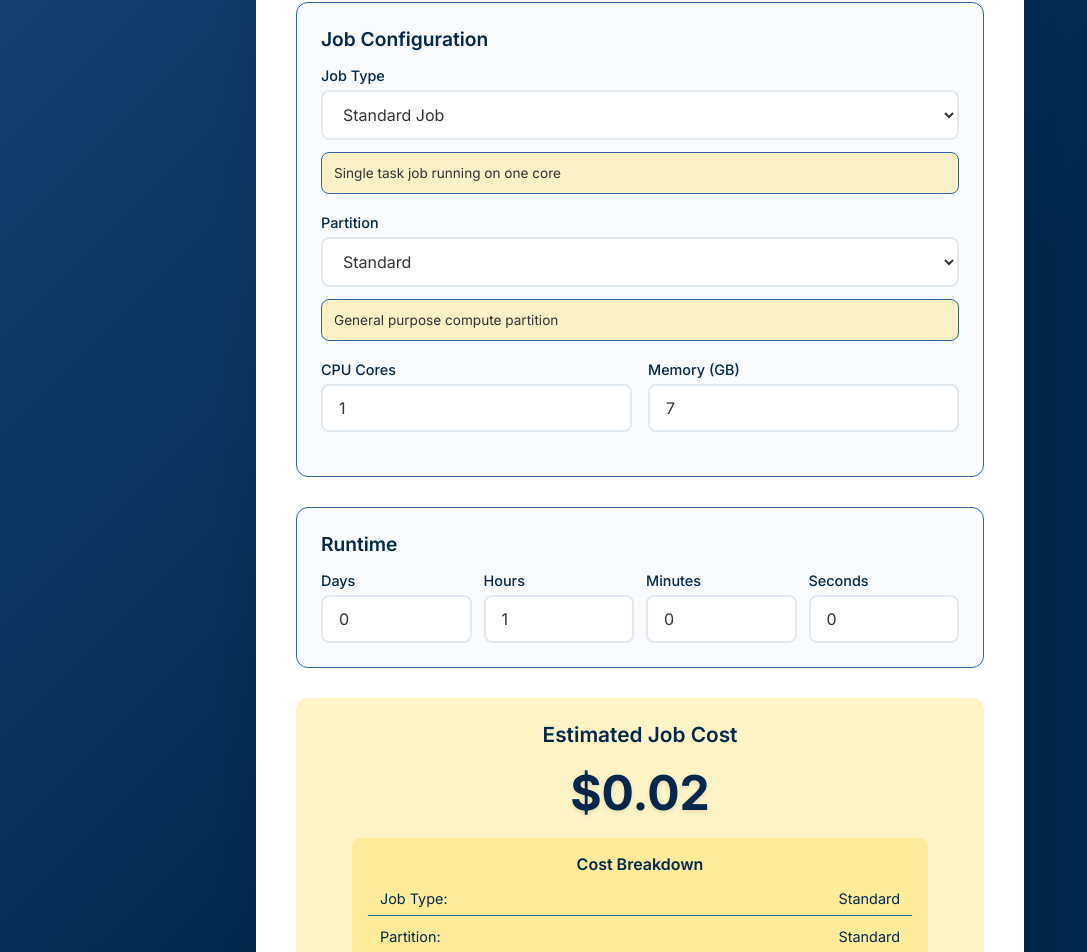
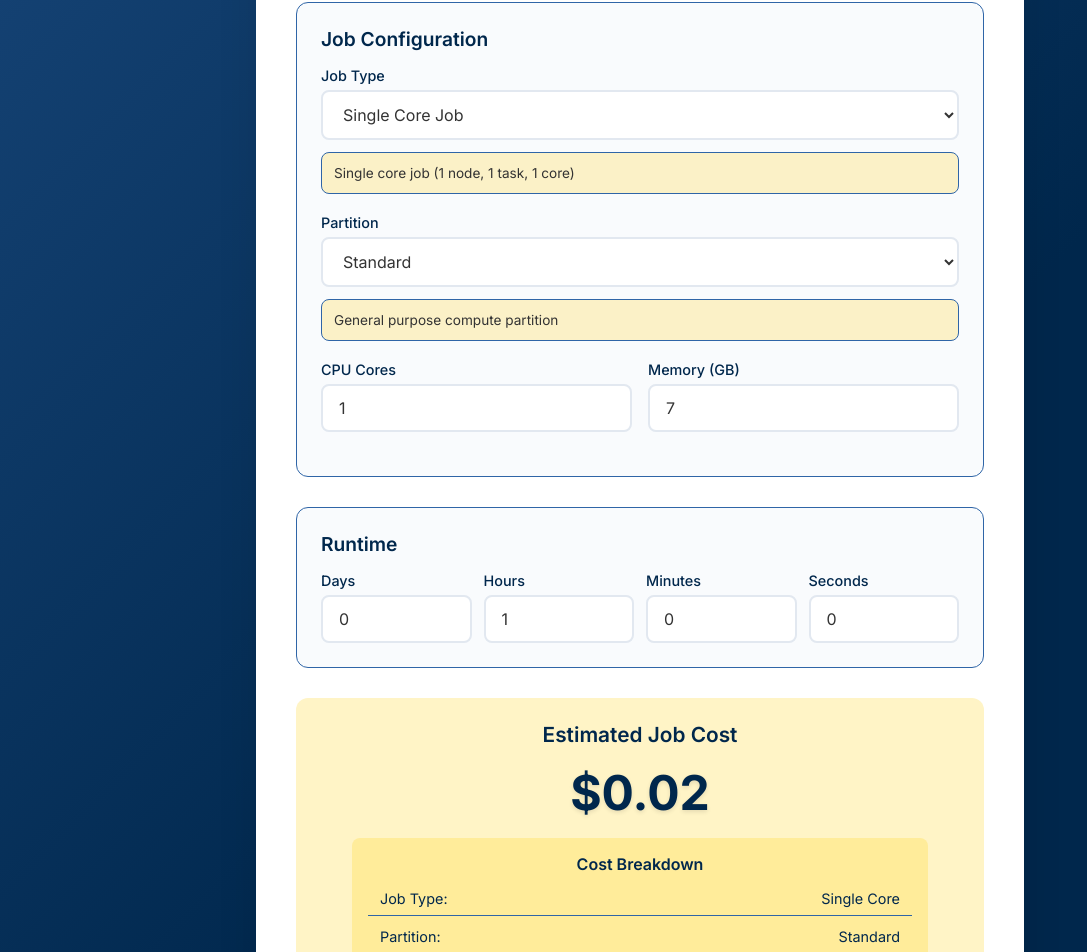
Before and after one commit to um-jglad/um-gl-cost-calc, a React (Vite) app: page / in a window 1280 px wide. Shown: the part 247-1199 px from the top of the page, without its empty margins (0-1087 px from the left). Built offline with nearby package versions, Linux system fonts and the light colour scheme.

Commit message:
refactor: update job type handling and improve UI messaging for single core jobs

```diff
--- a/src/App.jsx
+++ b/src/App.jsx
@@ -229,10 +229,11 @@ function App() {
   // Update default values when partition changes
   useEffect(() => {
     const partitionData = PARTITION_RATES[partition];
-    setCores(partitionData.defaultCores);
-    setMemory(Math.round(partitionData.defaultCores * partitionData.defaultMemoryPerCore));
+    const defaultCores = jobType === 'standard' ? 1 : partitionData.defaultCores;
+    setCores(defaultCores);
+    setMemory(Math.round(defaultCores * partitionData.defaultMemoryPerCore));
     setGpus(partitionData.hasGPU ? 1 : 0);
-  }, [partition]);
+  }, [partition, jobType]);
 
   // Update job configuration when job type changes
   useEffect(() => {
@@ -340,7 +341,7 @@ function App() {
     const memoryPerNode = jobType === 'multicore' ? clampedMemory : Math.ceil(clampedMemory / clampedCores) * clampedCores;
 
     let script = '#!/bin/bash\n';
-    script += `#SBATCH --job-name=${jobType}-job\n`;
+    script += `#SBATCH --job-name=${jobType === 'standard' ? 'single-core' : jobType}-job\n`;
     script += `#SBATCH --partition=${partition}\n`;
 
     if (jobType === 'array') {
@@ -385,7 +386,7 @@ function App() {
       script += 'echo "Array job ID: $SLURM_ARRAY_TASK_ID"\n';
       script += 'your_program --input-file input_${SLURM_ARRAY_TASK_ID}.txt\n';
     } else {
-      script += '# Run standard job\n';
+      script += '# Run single core job\n';
       script += 'your_program\n';
     }
 
@@ -417,13 +418,13 @@ function App() {
               value={jobType}
               onChange={(e) => setJobType(e.target.value)}
             >
-              <option value="standard">Standard Job</option>
+              <option value="standard">Single Core Job</option>
               <option value="multicore">Multicore Job</option>
               <option value="array">Array Job</option>
             </select>
             <div className="partition-info">
               <p>
-                {jobType === 'standard' && 'Single task job running on one core'}
+                {jobType === 'standard' && 'Single core job (1 node, 1 task, 1 core)'}
                 {jobType === 'multicore' && 'Single task job using multiple cores (shared memory)'}
                 {jobType === 'array' && 'Multiple independent jobs with the same resource requirements'}
               </p>
@@ -453,14 +454,20 @@ function App() {
                 type="number"
                 id="cores"
                 min="1"
-                max={getMaxCores()}
+                max={jobType === 'standard' ? 1 : getMaxCores()}
                 value={cores}
-                className={isValueEmpty(cores) ? 'warning' : isValueOutOfRange(cores, 1, getMaxCores()) ? 'error' : ''}
-                onChange={handleInputChange(setCores, 1, getMaxCores())}
+                className={isValueEmpty(cores) ? 'warning' : isValueOutOfRange(cores, 1, jobType === 'standard' ? 1 : getMaxCores()) ? 'error' : ''}
+                onChange={handleInputChange(setCores, 1, jobType === 'standard' ? 1 : getMaxCores())}
                 onFocus={handleInputFocus}
                 onWheel={handleInputWheel}
+                disabled={jobType === 'standard'}
               />
-              {isValueOutOfRange(cores, 1, getMaxCores()) && (
+              {jobType === 'standard' && cores > 1 && (
+                <div className="warning-message">
+                  ⚠️ Standard jobs are limited to 1 core. Consider switching to "Multicore Job" for multiple cores.
+                </div>
+              )}
+              {jobType !== 'standard' && isValueOutOfRange(cores, 1, getMaxCores()) && (
                 <div className="warning-message">
                   ⚠️ Value must be between 1 and {getMaxCores()} cores
                 </div>
@@ -611,7 +618,7 @@ function App() {
             <h4>Cost Breakdown</h4>
             <div className="breakdown-item">
               <span>Job Type:</span>
-              <span>{jobType === 'standard' ? 'Standard' : jobType === 'multicore' ? 'Multicore' : 'Array'}</span>
+              <span>{jobType === 'standard' ? 'Single Core' : jobType === 'multicore' ? 'Multicore' : 'Array'}</span>
             </div>
             <div className="breakdown-item">
               <span>Partition:</span>
```
Also changed, not shown: 1 other file (tests, documents, lock files or other folders).
